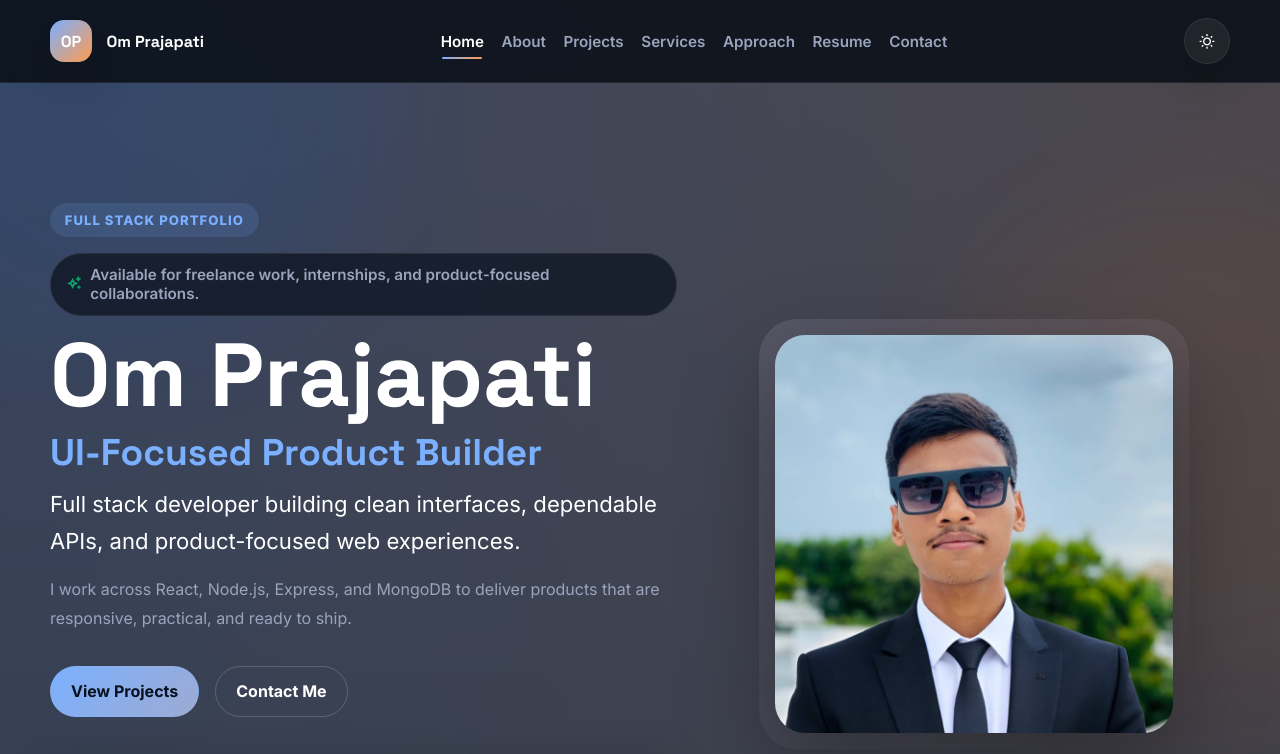
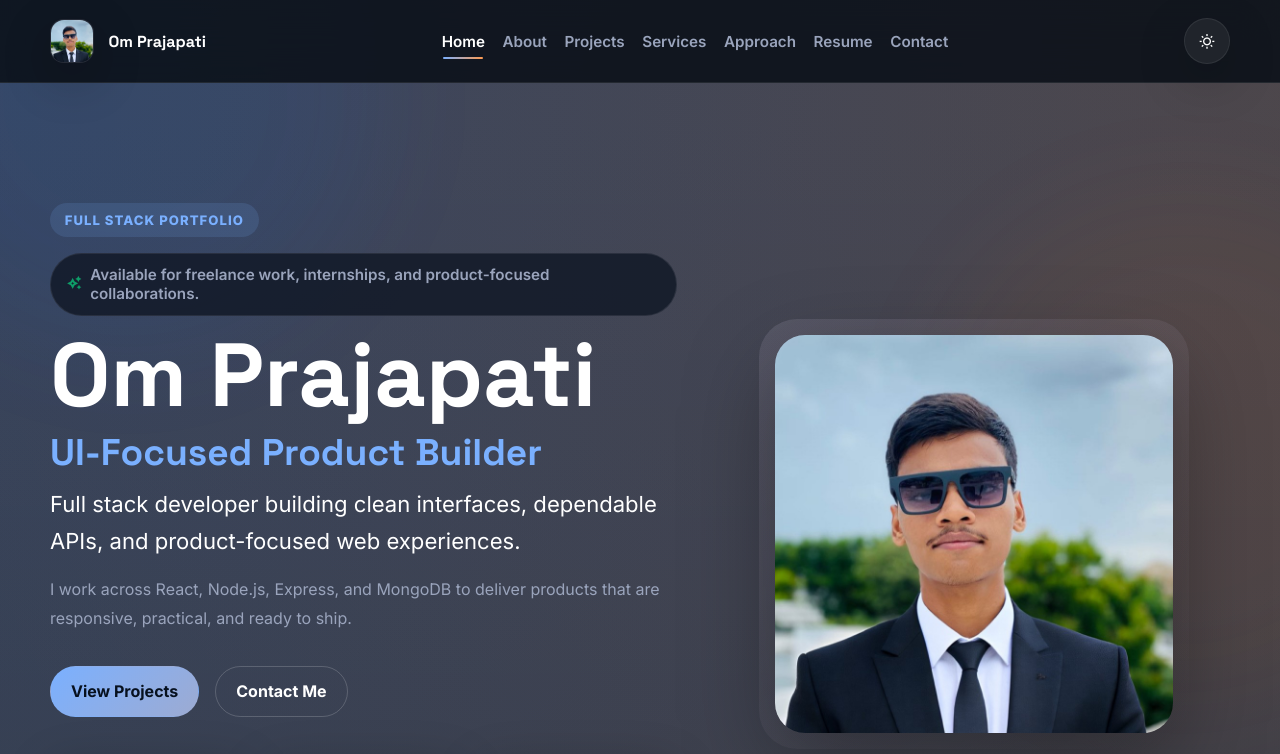
Before and after one commit to om2511/Om-Prajapati-Portfolio, a React (Vite) app in the folder frontend/: page / in a window 1280 px wide. Shown: the top 754 px of the page. Built offline with nearby package versions, Linux system fonts and the light colour scheme; no server answers.

Commit message:
Logo image added

```diff
--- a/frontend/src/components/Navbar.jsx
+++ b/frontend/src/components/Navbar.jsx
@@ -1,5 +1,5 @@
 import { useState } from "react";
-import { navItems } from "../data/portfolio";
+import { navItems, profile } from "../data/portfolio";
 
 export default function Navbar({ activeSection, isDarkTheme, onThemeToggle }) {
   const [isMenuOpen, setIsMenuOpen] = useState(false);
@@ -8,8 +8,10 @@ export default function Navbar({ activeSection, isDarkTheme, onThemeToggle }) {
     <header className="site-header">
       <div className="site-header__inner">
         <a className="site-brand" href="#home">
-          <span className="site-brand__mark">OP</span>
-          <span className="site-brand__text">Om Prajapati</span>
+          <span className="site-brand__mark" aria-hidden="true">
+            <img src={profile.image} alt="" />
+          </span>
+          <span className="site-brand__text">{profile.name}</span>
         </a>
 
         <nav className={`site-nav ${isMenuOpen ? "is-open" : ""}`} aria-label="Primary">
--- a/frontend/src/styles.css
+++ b/frontend/src/styles.css
@@ -159,14 +159,21 @@ body.theme-dark .site-header {
 }
 
 .site-brand__mark {
-  display: grid;
-  place-items: center;
-  width: 42px;
-  height: 42px;
+  display: block;
+  width: 44px;
+  height: 44px;
   border-radius: 14px;
-  background: linear-gradient(135deg, var(--accent), var(--accent-alt));
+  overflow: hidden;
+  border: 1px solid var(--surface-border);
   box-shadow: var(--shadow-md);
-  color: #fff;
+  background: color-mix(in srgb, var(--bg-strong) 82%, transparent);
+}
+
+.site-brand__mark img {
+  width: 100%;
+  height: 100%;
+  object-fit: cover;
+  object-position: center top;
 }
 
 .site-nav {
```
Also changed, not shown: 2 other files (tests, documents, lock files or other folders).
